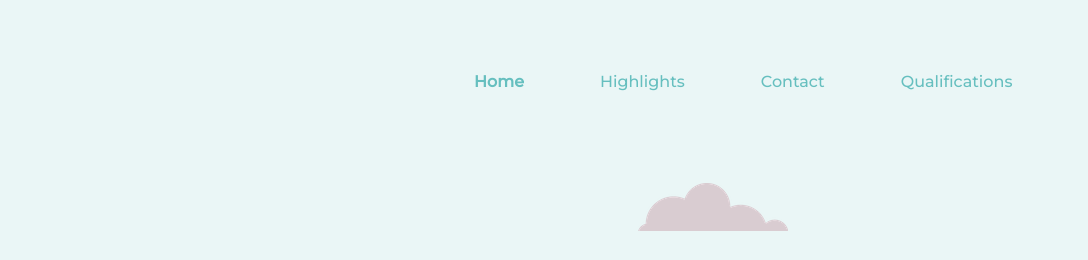
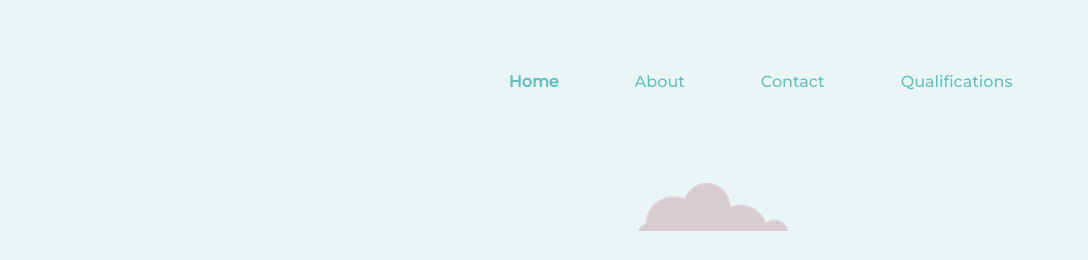
Before and after one commit to nameerasulthana/nameerasulthana.github.io, a plain HTML site: page index.html in a window 1280 px wide. Shown: the top 260 px of the page, 192-1280 px from the left. Drawn offline with nearby package versions, Linux system fonts and the light colour scheme.

Commit message:
Update index.html

```diff
--- a/index.html
+++ b/index.html
@@ -30,7 +30,7 @@
             <a class="nav-link active" aria-current="page" href="#">Home</a>
           </li>
           <li class="nav-item">
-            <a class="nav-link" href="#skillset">Highlights</a>
+            <a class="nav-link" href="#skillset">About</a>
           </li>
           <li class="nav-item">
             <a class="nav-link" href="#contactME">Contact</a>
```
